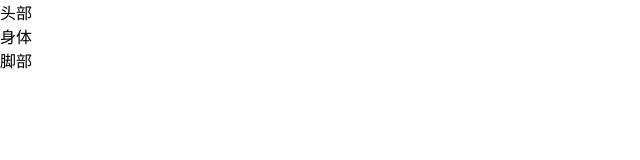
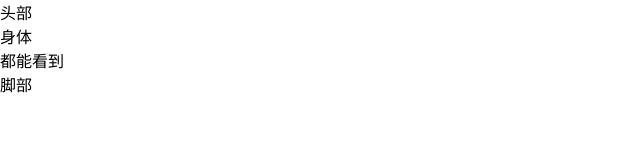
Before and after one commit to wanghalou/wangmeng, a plain HTML site: page src/index.html in a window 1280 px wide. Shown: the whole page, without its empty margins (0-640 px from the left). Drawn offline with Linux system fonts and the light colour scheme.

Commit message:
身体完成

```diff
--- a/src/index.html
+++ b/src/index.html
@@ -12,7 +12,11 @@
 <body>
     <div class="wrap">
         <header>头部</header>
-        <main>身体</main>
+        <main>身体
+            <ul>
+                <li>都能看到</li>
+            </ul>
+        </main>
         <footer>脚部</footer>
     </div>
 </body>
```
